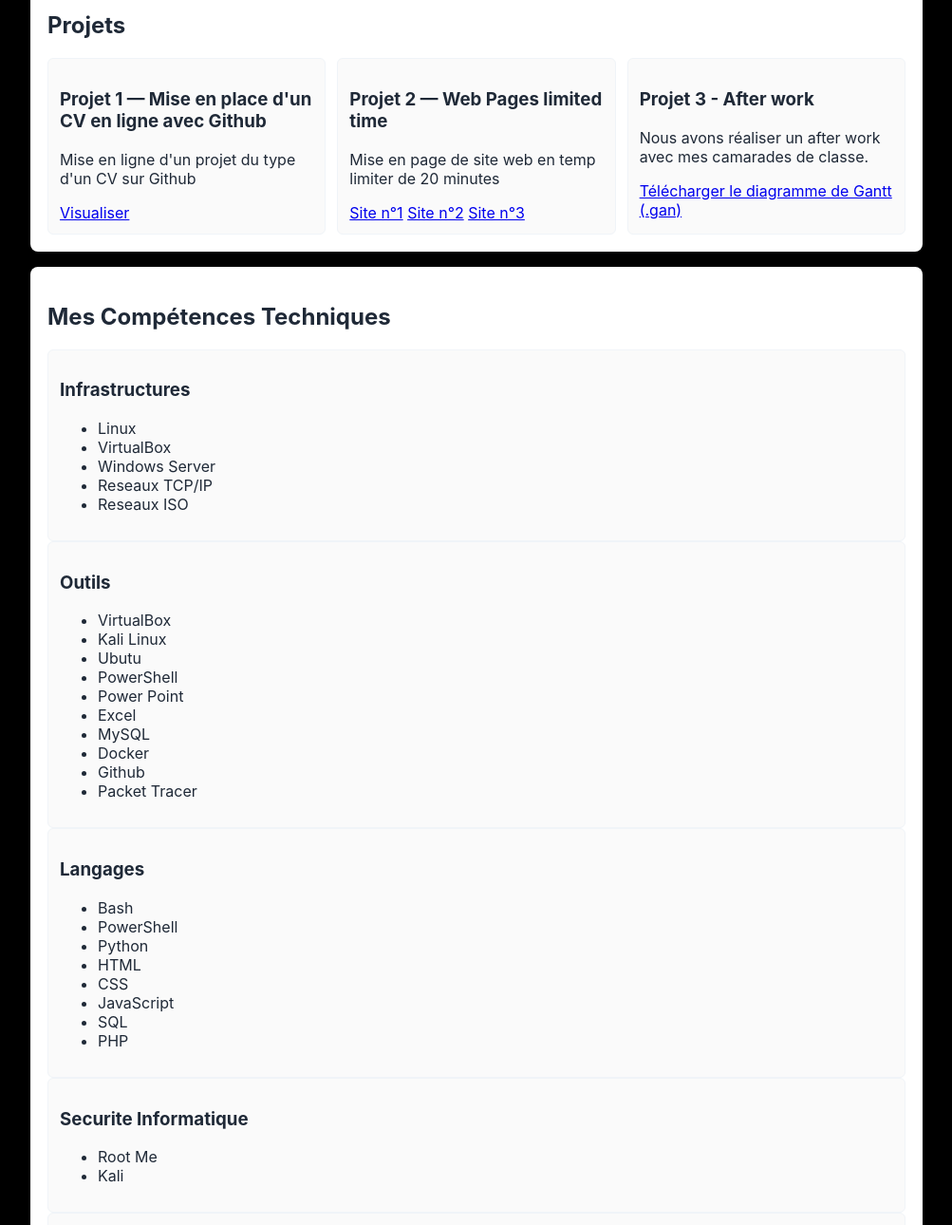
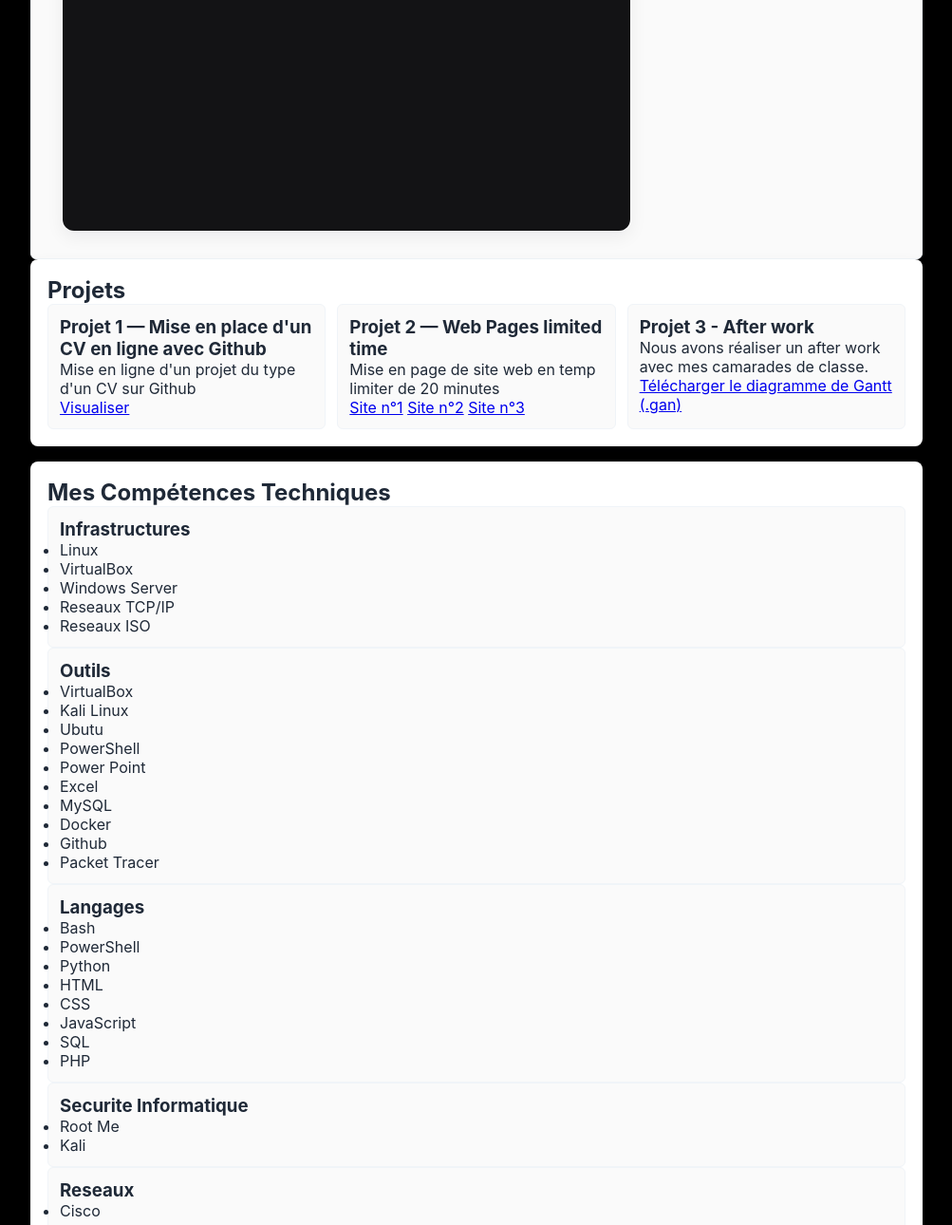
Before and after one commit to NunoDeCaldasGomes/Portfolio, a plain HTML site: page index.html in a window 1280 px wide. Shown: the part 931-2221 px from the top of the page at 95% size, without its empty margins (138-1141 px from the left). Drawn offline with Linux system fonts and the light colour scheme.

Commit message:
Refactor CSS with new styles and layout adjustments

```diff
--- a/style.css
+++ b/style.css
@@ -147,3 +147,94 @@ body{
     height:300px;
   }
 }
+@import url("https://fonts.googleapis.com/css2?family=Poppins:wght@300;400;500;600&display=swap");
+*,
+  *::after,
+  *::before {
+    box-sizing: border-box;
+    margin: 0;
+    padding: 0;
+  }
+.monreseau{
+
+
+
+
+  body {
+    font-family: "Poppins", sans-serif;
+    min-height: 100vh;
+    background-color: #060606;
+    display: grid;
+    place-items: center;
+    color: white;
+  }
+
+  #cards {
+    width: 70%;
+    padding-inline: 20px;
+    display: flex;
+    flex-wrap: wrap;
+    gap: 30px;
+  }
+
+  .card {
+    min-width: 200px;
+    height: 350px;
+    flex: 1 1 250px;
+    background-color: rgba(255, 255, 255, 0.12);
+    border-radius: 12px;
+    position: relative;
+  }
+
+  #cards:hover > .card {
+    background: radial-gradient(
+      400px circle at var(--mouse-x) var(--mouse-y),
+      hsl(var(--color) / 1),
+      rgba(255, 255, 255, 0.12) 40%
+    );
+  }
+
+  .card-content {
+    position: absolute;
+    inset: 1px;
+    background-color: #131315;
+    border-radius: inherit;
+  }
+
+  .card:nth-child(1) {
+    --color: 348 80% 60%;
+  }
+  .card:nth-child(2) {
+    --color: 0 0% 100%;
+  }
+  .card:nth-child(3) {
+    --color: 220 100% 35%;
+  }
+
+  .card::before {
+    content: "";
+    position: absolute;
+    width: 100%;
+    height: 100%;
+    top: 0;
+    left: 0;
+    background: radial-gradient(
+      500px circle at var(--mouse-x) var(--mouse-y),
+      hsl(var(--color) / 0.35),
+      transparent 40%
+    );
+    border-radius: inherit;
+    opacity: 0;
+    z-index: 2;
+  }
+
+  #cards:hover > .card::before {
+    opacity: 1;
+  }
+
+  a {
+    all: unset;
+    cursor: pointer;
+  }
+
+}
```
